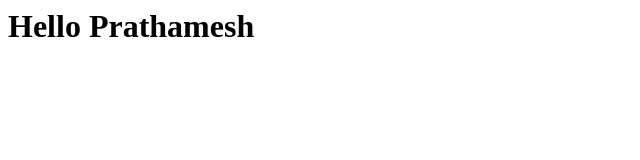
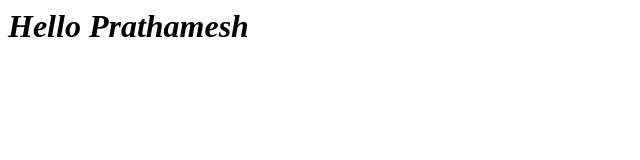
Before and after one commit to prathamtest2/testllmresponse, a plain HTML site: page index.html in a window 1280 px wide. Shown: the full height of the page, 0-640 px from the left. Drawn offline with Linux system fonts and the light colour scheme.

Commit message:
Fix HTML tag structure for greeting

```diff
--- a/index.html
+++ b/index.html
@@ -3,6 +3,6 @@
     <title>Testllm</title>
   </head>
   <body>
-    <h1><i></i>Hello Prathamesh</i></h1>
+    <h1><i>Hello Prathamesh</i></h1>
   </body>
 </html>
```
